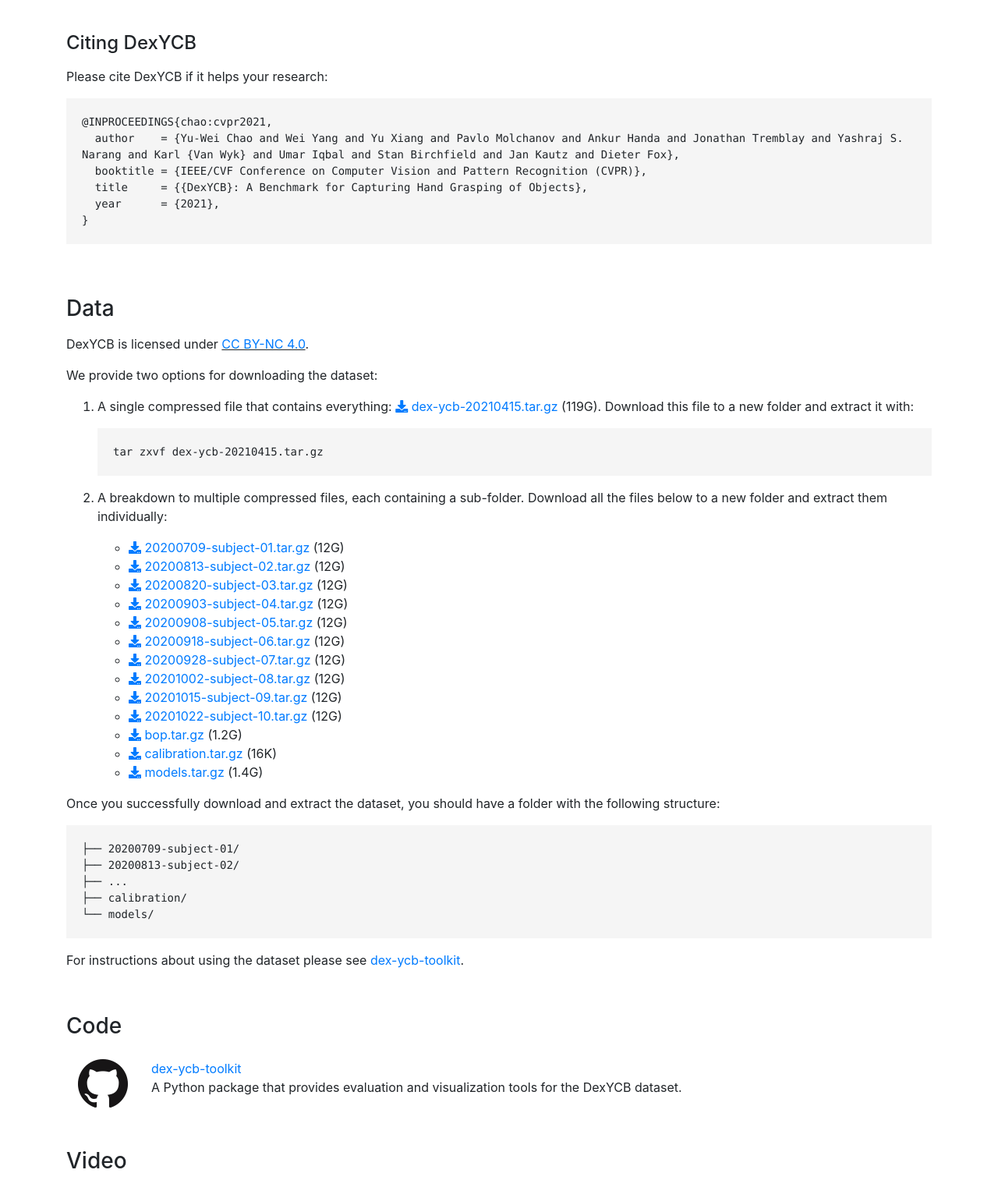
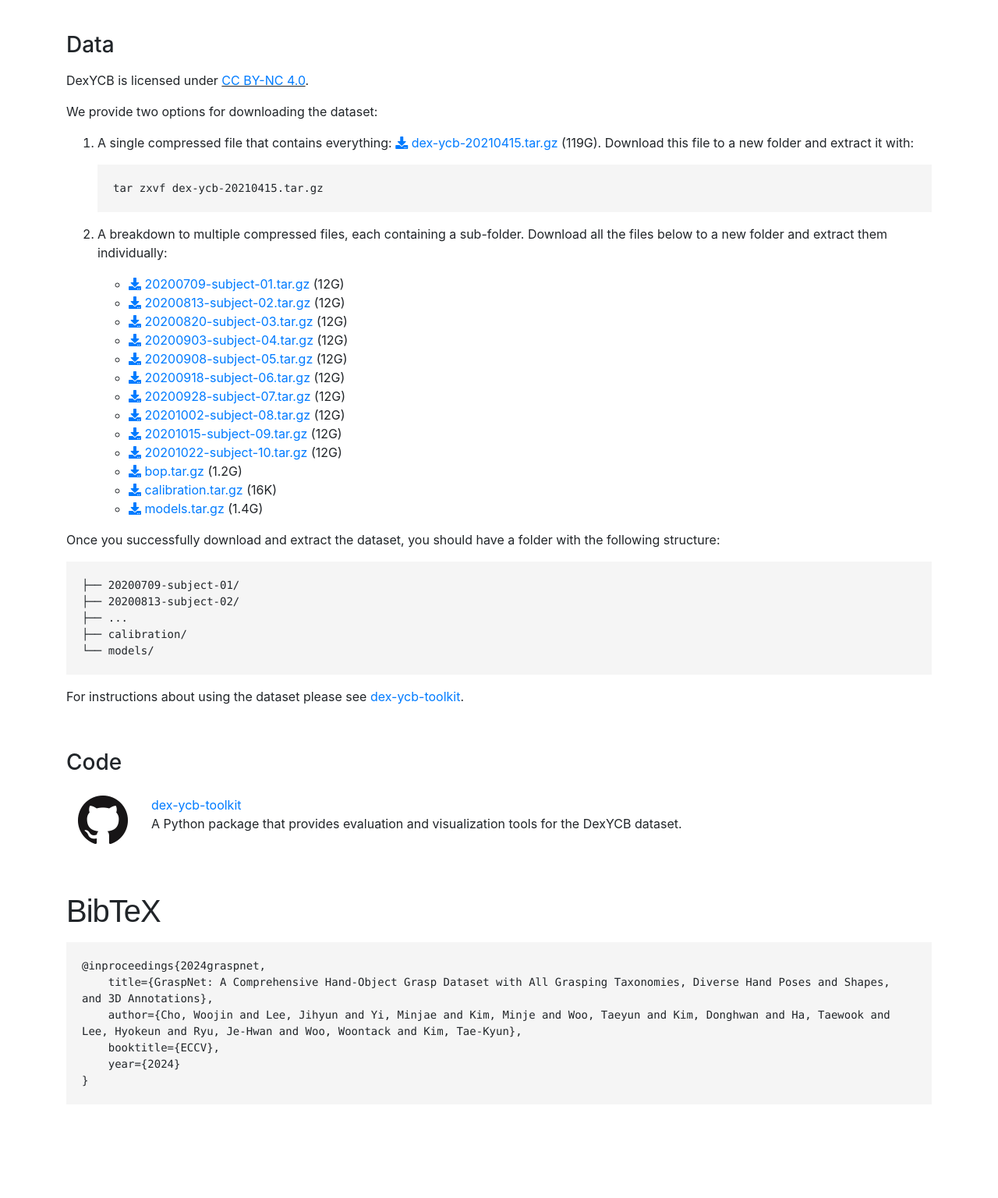
Before and after one commit to GraspNet2024/hograspnet2024.github.io, a plain HTML site: page index.html in a window 1280 px wide. Shown: the part 1114-2650 px from the top of the page at 78% size. Drawn offline with nearby package versions, Linux system fonts and the light colour scheme; grey boxes are pictures that could not be loaded.

Commit message:
Update index.html

```diff
--- a/index.html
+++ b/index.html
@@ -127,7 +127,7 @@
           </a>
           &nbsp;&nbsp;&nbsp;&nbsp;&nbsp;&nbsp;&nbsp;&nbsp;&nbsp;&nbsp;
           <a href="https://sites.google.com/view/tkkim/home" target="_blank">
-            <span class="nowrap">Tae-Jyun Kim<sup>?</sup></span>
+            <span class="nowrap">Tae-Kyun Kim<sup>?</sup></span>
           </a>
         </div>
         <div class="center content authors">
@@ -210,17 +210,6 @@
           </div>
         </div>
         <br>
-        <div class="content">
-          <h4>Citing DexYCB</h4>
-          <p>Please cite DexYCB if it helps your research:</p>
-          <pre><code>@INPROCEEDINGS{chao:cvpr2021,
-  author    = {Yu-Wei Chao and Wei Yang and Yu Xiang and Pavlo Molchanov and Ankur Handa and Jonathan Tremblay and Yashraj S. Narang and Karl {Van Wyk} and Umar Iqbal and Stan Birchfield and Jan Kautz and Dieter Fox},
-  booktitle = {IEEE/CVF Conference on Computer Vision and Pattern Recognition (CVPR)},
-  title     = {{DexYCB}: A Benchmark for Capturing Hand Grasping of Objects},
-  year      = {2021},
-}</code></pre>
-        </div>
-      </div>
 
       <div class="section">
         <h3>Data</h3>
@@ -257,7 +246,7 @@
 ├── calibration/
 └── models/</code></pre>
 
-        <p>For instructions about using the dataset please see <span><a href="https://github.com/NVlabs/dex-ycb-toolkit" target="_blank">dex-ycb-toolkit</a></span>.</p>
+      <p>For instructions about using the dataset please see <span><a href="https://github.com/NVlabs/dex-ycb-toolkit" target="_blank">dex-ycb-toolkit</a></span>.</p>
       </div>
 
       <div class="section">
@@ -276,51 +265,35 @@
         </div>
       </div>
 
+      <!--
       <div class="section">
         <h3>Video</h3>
           <div class="embedded-video">
             <iframe src="https://www.youtube.com/embed/Q4wyBaZeBw0" frameborder="0" allow="accelerometer; autoplay; clipboard-write; encrypted-media; gyroscope; picture-in-picture" allowfullscreen></iframe>
           </div>
       </div>
+      -->
 
+      <!--
       <div class="section">
         <h3>Contact</h3>
         <p>Send any comments or questions to Yu-Wei Chao: <a href="mailto:ychao@nvidia.com">ychao@nvidia.com</a>.</p>
       </div>
+      -->
 
       <!--BibTex citation -->
   <section class="section" id="BibTeX">
     <div class="container is-max-desktop content">
       <h2 class="title">BibTeX</h2>
-      <pre><code>@inproceedings{lee2024interhandgen,
-    title={InterHandGen: Two-Hand Interaction Generation via Cascaded Reverse Diffusion},
-    author={Lee, Jihyun and Saito, Shunsuke and Nam, Giljoo and Sung, Minhyuk and Kim, Tae-Kyun},
-    booktitle={CVPR},
+      <pre><code>@inproceedings{2024graspnet,
+    title={GraspNet: A Comprehensive Hand-Object Grasp Dataset with All Grasping Taxonomies, Diverse Hand Poses and Shapes, and 3D Annotations},
+    author={Cho, Woojin and Lee, Jihyun and Yi, Minjae and Kim, Minje and Woo, Taeyun and Kim, Donghwan and Ha, Taewook and Lee, Hyokeun and Ryu, Je-Hwan and Woo, Woontack and Kim, Tae-Kyun},
+    booktitle={ECCV},
     year={2024}
 }</code></pre>
     </div>
 </section>
 <!--End BibTex citation -->
-
-
-  <footer class="footer">
-  <div class="container">
-    <div class="columns is-centered">
-      <div class="column is-8">
-        <div class="content">
-
-          <p>
-            This page was built using the <a href="https://github.com/eliahuhorwitz/Academic-project-page-template" target="_blank">Academic Project Page Template</a> which was adopted from the <a href="https://nerfies.github.io" target="_blank">Nerfies</a> project page.
-            This website is licensed under a <a rel="license"  href="http://creativecommons.org/licenses/by-sa/4.0/" target="_blank">Creative
-            Commons Attribution-ShareAlike 4.0 International License</a>.
-          </p>
-
-        </div>
-      </div>
-    </div>
-  </div>
-</footer>
-
 
     </div>
   </div>
```
